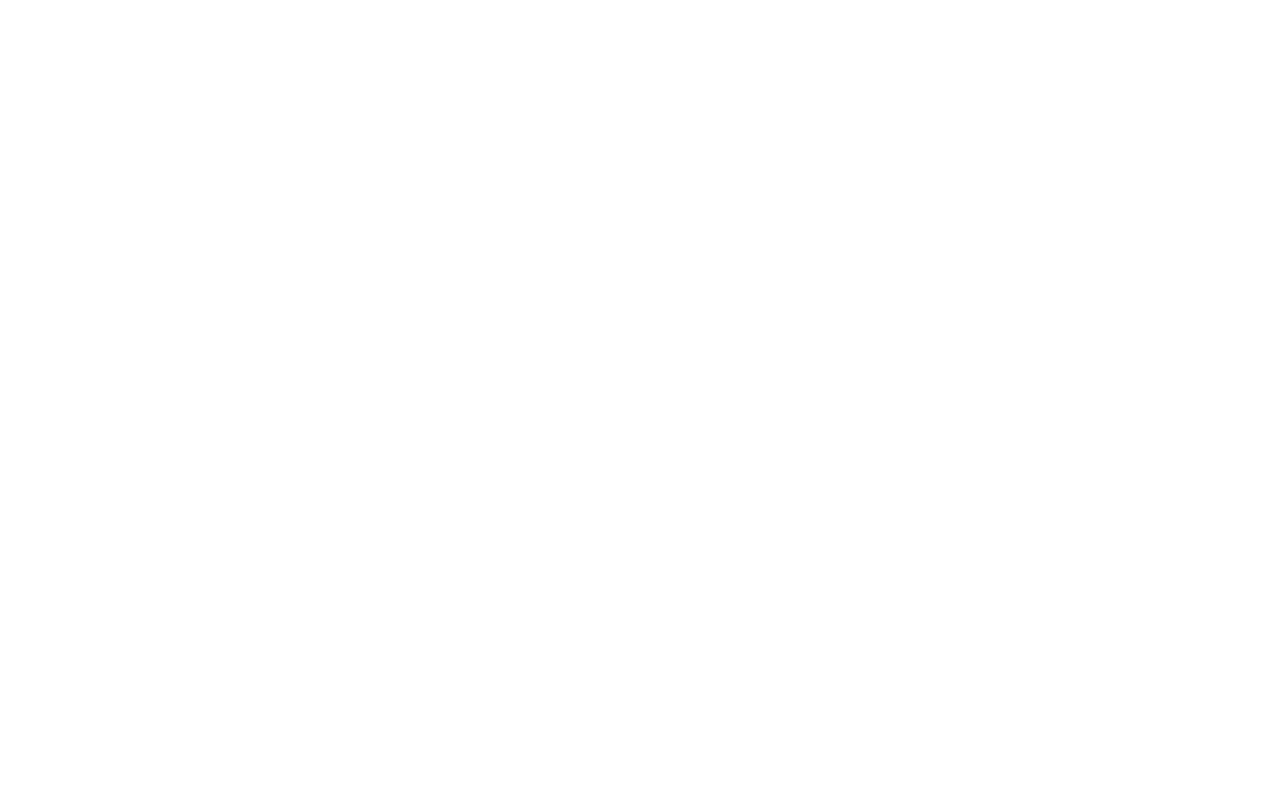
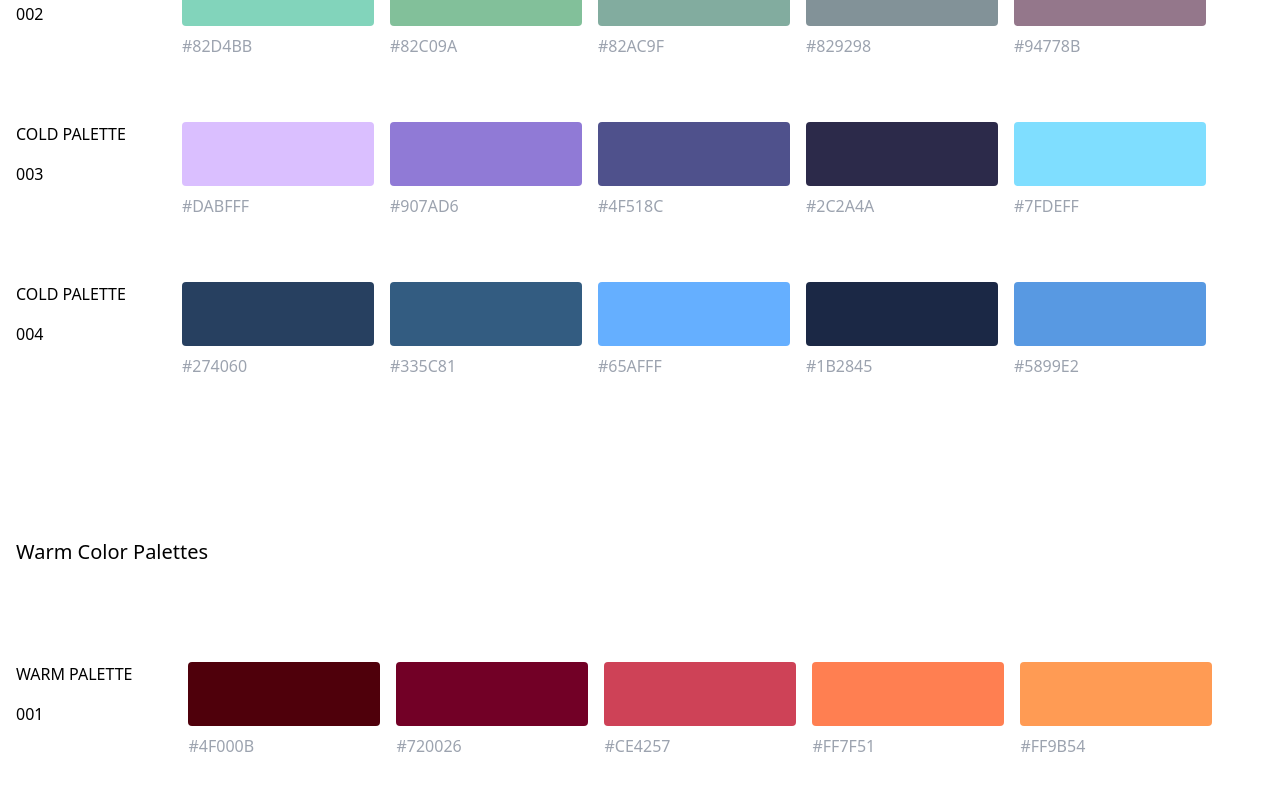
Before and after one commit to zomdar/kewlcolors, a Next.js app: page /color-palettes in a window 1280 px wide. Shown: the part 840-1640 px from the top of the page. Before the commit the page ends 800 px from the top, so only its background shows below. Built offline with nearby package versions, Linux system fonts and the light colour scheme.

Commit message:
adding color palette stuff

```diff
--- a/pages/color-palettes/index.tsx
+++ b/pages/color-palettes/index.tsx
@@ -3,6 +3,52 @@
 import NavBar from "../components/common/NavBar";
 import Head from "next/head";
 import { TrendingUpIcon, CodeIcon } from "@heroicons/react/solid";
+import ColorPalette, {
+  ColorPaletteLayout,
+} from "../components/common/ColorPaletteLayout";
+
+const someColorPalettes: ColorPaletteLayout[] = [
+  {
+    type: "cold palette",
+    level: "001",
+    colorCode: ["#283044", "#78A1BB", "#EBF5EE", "#BFA89E", "#8B786D"],
+  },
+  {
+    type: "cold palette",
+    level: "002",
+    colorCode: ["#82D4BB", "#82C09A", "#82AC9F", "#829298", "#94778B"],
+  },
+  {
+    type: "cold palette",
+    level: "003",
+    colorCode: ["#DABFFF", "#907AD6", "#4F518C", "#2C2A4A", "#7FDEFF"],
+  },
+  {
+    type: "cold palette",
+    level: "004",
+    colorCode: ["#274060", "#335C81", "#65AFFF", "#1B2845", "#5899E2"],
+  },
+  {
+    type: "warm palette",
+    level: "001",
+    colorCode: ["#4F000B", "#720026", "#CE4257", "#FF7F51", "#FF9B54"],
+  },
+  {
+    type: "warm palette",
+    level: "002",
+    colorCode: ["#DDE8B9", "#E8D2AE", "#D7B29D", "#CB8589", "#796465"],
+  },
+  {
+    type: "warm palette",
+    level: "003",
+    colorCode: ["#F08080", "#F4978E", "#F8AD9D", "#FBC4AB", "#FFDAB9"],
+  },
+  {
+    type: "warm palette",
+    level: "004",
+    colorCode: ["#8E9AAF", "#CBC0D3", "#EFD3D7", "#FEEAFA", "#DEE2FF"],
+  },
+];
 
 export default function Landing() {
   return (
@@ -23,7 +69,7 @@
             <div className="flex flex-row">
               <div className="flex flex-row">
                 <TrendingUpIcon className="h-5 w-5 text-gray-500" />
-                <p className="pl-2 text-gray-200">10 Color Gradients</p>
+                <p className="pl-2 text-gray-200">8 Color Palettes</p>
               </div>
               <div className="flex flex-row pl-4">
                 <CodeIcon className="h-5 w-5 text-gray-500" />
@@ -34,7 +80,24 @@
         </div>
       </div>
       <div className="container mx-auto px-4 pt-16">
-        <p className="text-xl">Coming Soon!</p>
+        <p className="text-xl pb-24">Cold Color Palettes</p>
+        {someColorPalettes
+          .filter((somePalette) => somePalette.type === "cold palette")
+          .map((filteredPalette: ColorPaletteLayout) => (
+            <ColorPalette
+              palette={filteredPalette}
+              key={filteredPalette.colorCode[0]}
+            ></ColorPalette>
+          ))}
+        <p className="text-xl py-24">Warm Color Palettes</p>
+        {someColorPalettes
+          .filter((somePalette) => somePalette.type === "warm palette")
+          .map((filteredPalette: ColorPaletteLayout) => (
+            <ColorPalette
+              palette={filteredPalette}
+              key={filteredPalette.colorCode[0]}
+            ></ColorPalette>
+          ))}
       </div>
     </>
   );
--- /dev/null
+++ b/pages/components/common/ColorPaletteLayout.tsx
@@ -0,0 +1,54 @@
+import React, { useState } from "react";
+
+export interface ColorPaletteLayout {
+  type: string;
+  level: string;
+  colorCode: string[];
+}
+
+const ColorPalette = (props: { palette: ColorPaletteLayout }) => {
+  const [copied, setCopied] = useState(false);
+  const [selectedColor, setSelectedColor] = useState('');
+
+  const { palette } = props;
+
+  if (!palette) {
+    return null;
+  }
+
+  return (
+    <div className="flex flex-row pb-16">
+      <div className="flex flex-col">
+        <p className="text-l">{palette.type.toLocaleUpperCase()}</p>
+        <p className="text-md pt-4">{palette.level}</p>
+      </div>
+      <div className="flex flex-wrap pl-14">
+        {palette.colorCode.map((color) => (
+          <div className="flex flex-col pr-4" key={color}>
+            <button
+              type="button"
+              className="py-8 px-24 rounded"
+              style={{ backgroundColor: color }}
+              onClick={() => {
+                setCopied(true);
+                setSelectedColor(color);
+                setTimeout(function () {
+                  setCopied(false);
+                }, 1000);
+                navigator.clipboard.writeText(color);
+              }}
+            ></button>
+            <p className="text-md text-gray-400 pt-2">{color}</p>
+            {(copied && color == selectedColor)  ? (
+              <p className="text-xs text-red-500 animate-pulse">Copied!</p>
+            ) : (
+              ""
+            )}
+          </div>
+        ))}
+      </div>
+    </div>
+  );
+};
+
+export default ColorPalette;
```
